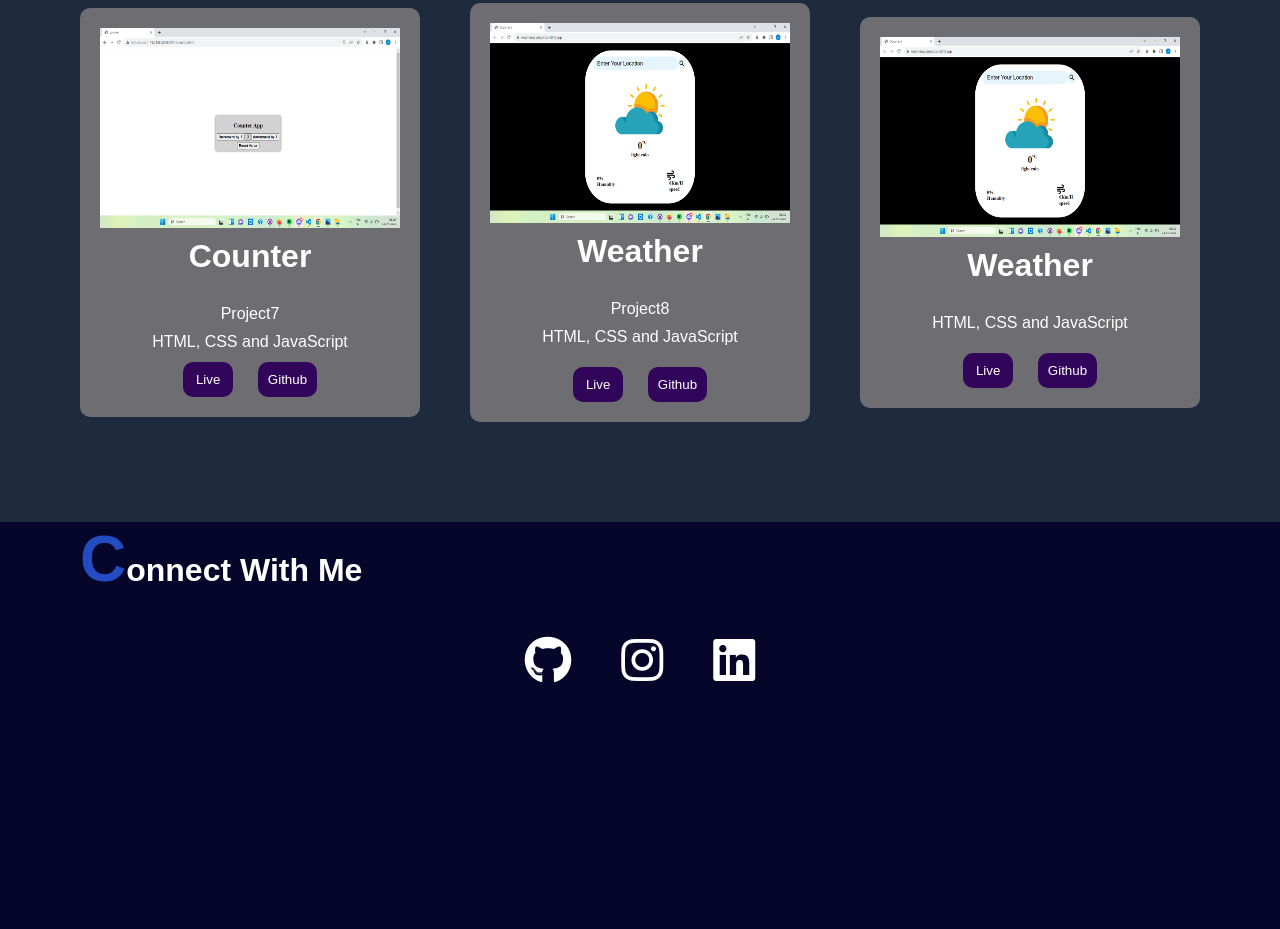
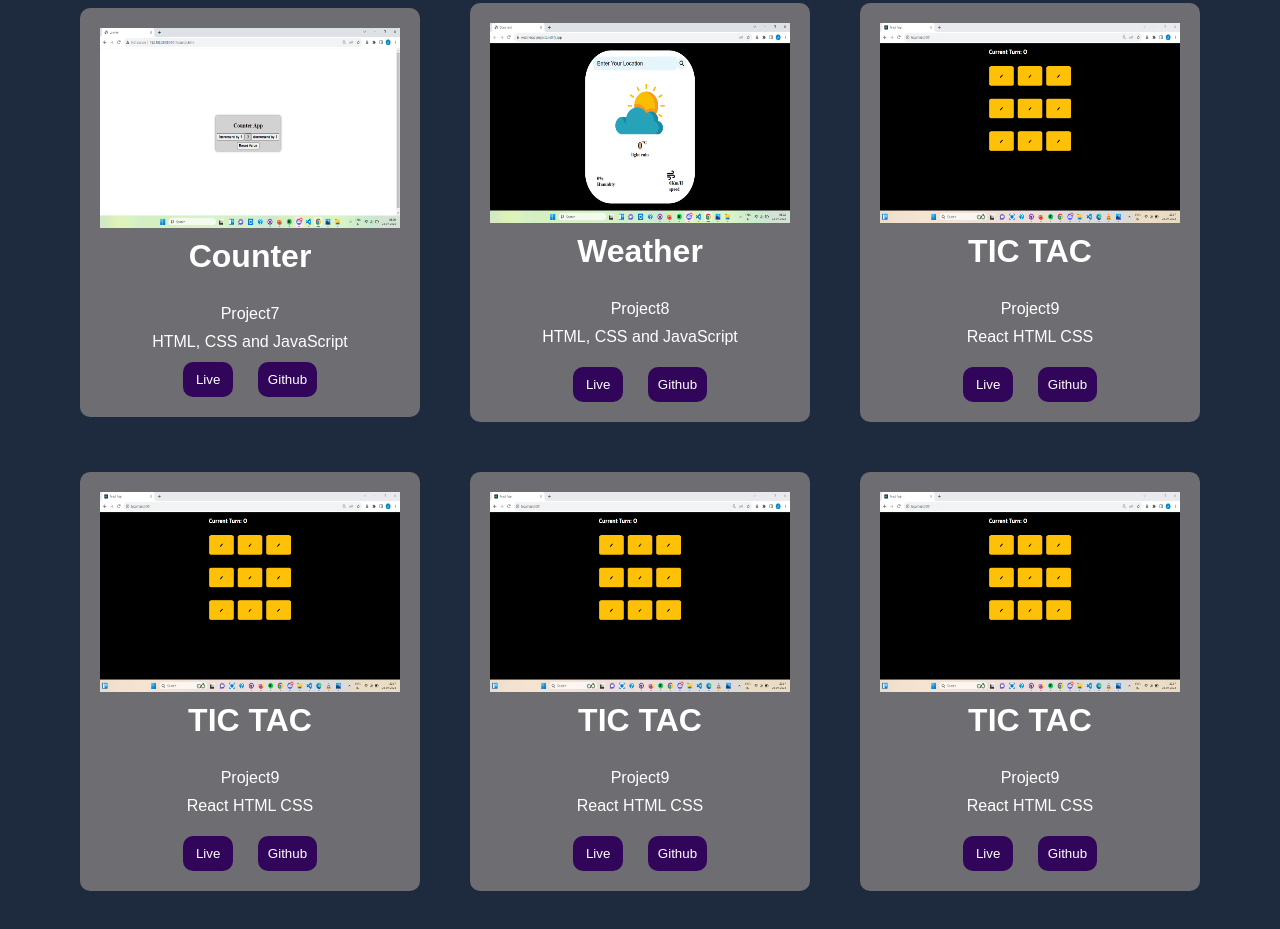
Before and after one commit to aryan-ya/Portfolio, a plain HTML site: page index.html in a window 1280 px wide. Shown: the part 1813-2742 px from the top of the page. Before the commit the page ends 2537 px from the top, so only its background shows below. Drawn offline with nearby package versions, Linux system fonts and the light colour scheme.

Commit message:
create-portfolio

```diff
--- a/Style.css
+++ b/Style.css
@@ -187,9 +187,24 @@ h2 {
 /* .project-card h1{
     color: black;
 } */
-.project h1{
+.download-button {
+    display: inline-block;
+    background-color: violet; /* Blue background */
+    border: none;  /* Remove borders */
+    color: white;  /* White text */
+    text-align: center;
+    cursor: pointer;
+    padding: 15px 32px;
+    text-decoration: none;
+    font-size: 16px;
+    margin: 4px 2px;
+    transition-duration: 0.4s;
+  }
 
-}
+ .hire{
+    margin-top: 20px;
+  }
+
 
 .show-case a{
     font-size: 1.6rem;
--- a/index.html
+++ b/index.html
@@ -45,7 +45,11 @@
                 <!-- <div>Web Developer</div> -->
                 <span id="element"></span>
                 <div>
-                    <button>Downloadcv</button>
+                    <div class="hire">
+                    <a href="Aryan_Kumar_Yadav.pdf" download="My_CV" class="download-button">
+                        Download CV
+                      </a>
+                    </div>
 
                 </div>
 
@@ -190,16 +194,73 @@
 
 
                 <div class="project-card">
-                    <img src="./project/Project8.jpg" alt="">
-                    <h1>Weather </h1>
-                    <p>HTML, CSS and JavaScript</p>
+                    <img src="./project/Project9.png" alt="">
+                    <h1>TIC TAC</h1>
+                    <p>Project9</p>
+                    <p>React HTML CSS </p>
                     </p>
                     <div class="show-case">
-                        <a href="https://weatherapiprojects.netlify.app/
+                        <a href="https://ticc-tacxc-toeee.netlify.app
+
+
 
                         "target="_blank"><button class="btn">Live</button></a>
 
-                        <a href="https://github.com/aryan-ya/Weather_project"target="_blank"><button class="btnn">Github</button></a>
+                        <a href="https://github.com/aryan-ya/react-tic-tac"target="_blank"><button class="btnn">Github</button></a>
+                    </div>
+                </div>
+                <div class="project-card">
+                    <img src="./project/Project9.png" alt="">
+                    <h1>TIC TAC</h1>
+                    <p>Project9</p>
+                    <p>React HTML CSS </p>
+                    </p>
+                    <div class="show-case">
+                        <a href="https://ticc-tacxc-toeee.netlify.app
+
+
+
+                        "target="_blank"><button class="btn">Live</button></a>
+
+                        <a href="https://github.com/aryan-ya/react-tic-tac"target="_blank"><button class="btnn">Github</button></a>
+                    </div>
+                </div>
+
+
+                <div class="project-card">
+                    <img src="./project/Project9.png" alt="">
+                    <h1>TIC TAC</h1>
+                    <p>Project9</p>
+                    <p>React HTML CSS </p>
+                    </p>
+                    <div class="show-case">
+                        <a href="https://ticc-tacxc-toeee.netlify.app
+
+
+
+                        "target="_blank"><button class="btn">Live</button></a>
+
+                        <a href="https://github.com/aryan-ya/react-tic-tac"target="_blank"><button class="btnn">Github</button></a>
+                    </div>
+                </div>
+
+
+
+
+                <div class="project-card">
+                    <img src="./project/Project9.png" alt="">
+                    <h1>TIC TAC</h1>
+                    <p>Project9</p>
+                    <p>React HTML CSS </p>
+                    </p>
+                    <div class="show-case">
+                        <a href="https://ticc-tacxc-toeee.netlify.app
+
+
+
+                        "target="_blank"><button class="btn">Live</button></a>
+
+                        <a href="https://github.com/aryan-ya/react-tic-tac"target="_blank"><button class="btnn">Github</button></a>
                     </div>
                 </div>
 
@@ -249,4 +310,4 @@
 
 
 
-<!-- <a href="/path/to/your/cv.pdf" download class="download-button">Download CV</a> -->
+<!-- -->
```
Also changed, not shown: project/Project9.png (added), 1 other file.
